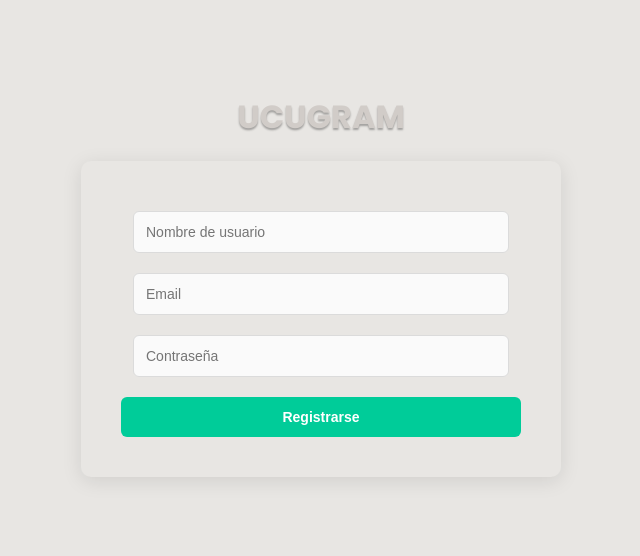
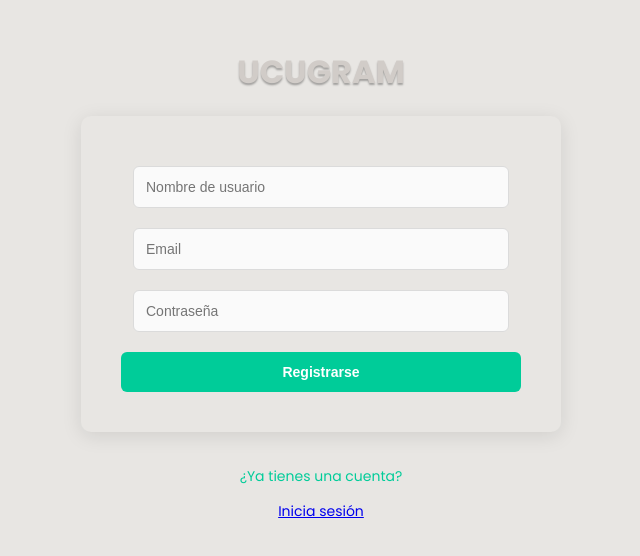
Before and after one commit to beldomadeira/DWM-Proyecto, a React (Create React App) app: page /register in a window 1280 px wide. Shown: the part 126-682 px from the top of the page, without its empty margins (319-959 px from the left). Built offline with nearby package versions, Linux system fonts and the light colour scheme.

Commit message:
LeftSide

```diff
--- a/src/components/LeftSide.js
+++ b/src/components/LeftSide.js
@@ -4,6 +4,7 @@ import HomeIcon from '@mui/icons-material/Home';
 import NotificationsIcon from '@mui/icons-material/Notifications';
 import AddIcon from '@mui/icons-material/Add';
 import { useNavigate } from "react-router-dom";
+import axios from "axios";
 
 const LeftSide = ({ userProfilePic }) => {
     const navigate = useNavigate();
@@ -17,6 +18,26 @@ const LeftSide = ({ userProfilePic }) => {
         e.preventDefault();
         navigate("/feed");
     };
+
+//edite esto pero no esta andando bien
+
+    const handleProfileClick = () => {
+        axios.get(`http://localhost:3001/api/user/profile/6728eaaa9aadd247da5f2a9a`,
+        {
+            headers: {
+                Authorization: `Bearer ${localStorage.getItem("token")}`,
+            },
+        }
+        ).then((response) => {
+            console.log("Perfil del usuario", response.data);
+            console.log("Perfil del usuario 2", response.data.username);
+            navigate(`/user/${response.data}`, { state: { userData: response.data } });
+        }).catch((error) => {
+            console.error("Error al obtener el perfil del usuario", error);
+    });
+    }
+
+//hasta aca
 
     return (
         <div className="LeftSidePart">
@@ -36,7 +57,7 @@ const LeftSide = ({ userProfilePic }) => {
                     <AddIcon className="icon" />
                     <div className="navName">Create</div>
                 </div>
-                <div className="navLink">
+                <div className="navLink" onClick={handleProfileClick}>
                     <img
                         src={userProfilePic}
                         alt="User Profile"
--- a/src/components/Register.css
+++ b/src/components/Register.css
@@ -69,3 +69,10 @@ body{
     margin-bottom: 20px;
     text-shadow: 0px 2px 2px rgba(0, 0, 0, 0.3);
 }
+
+.register-to-login{
+    margin-top: 20px;
+    font-size: 14px;
+    color: #00cc99;
+    text-decoration: none;
+}
--- a/src/pages/Register.jsx
+++ b/src/pages/Register.jsx
@@ -1,6 +1,6 @@
 import React from "react";
 import '../components/Register.css';
-import { useNavigate } from "react-router-dom";
+import { useNavigate, Link } from "react-router-dom";
 
 
 const RegisterFormulario = () => {
@@ -66,6 +66,10 @@ const RegisterFormulario = () => {
                 />
                 <button className="register-button" type="submit">Registrarse</button>
             </form>
+            <div className="register-to-login">
+            <p>¿Ya tienes una cuenta?</p>
+            <Link to="/login" className="login-link">Inicia sesión</Link>
+            </div>
         </div>
     );
 }
```
